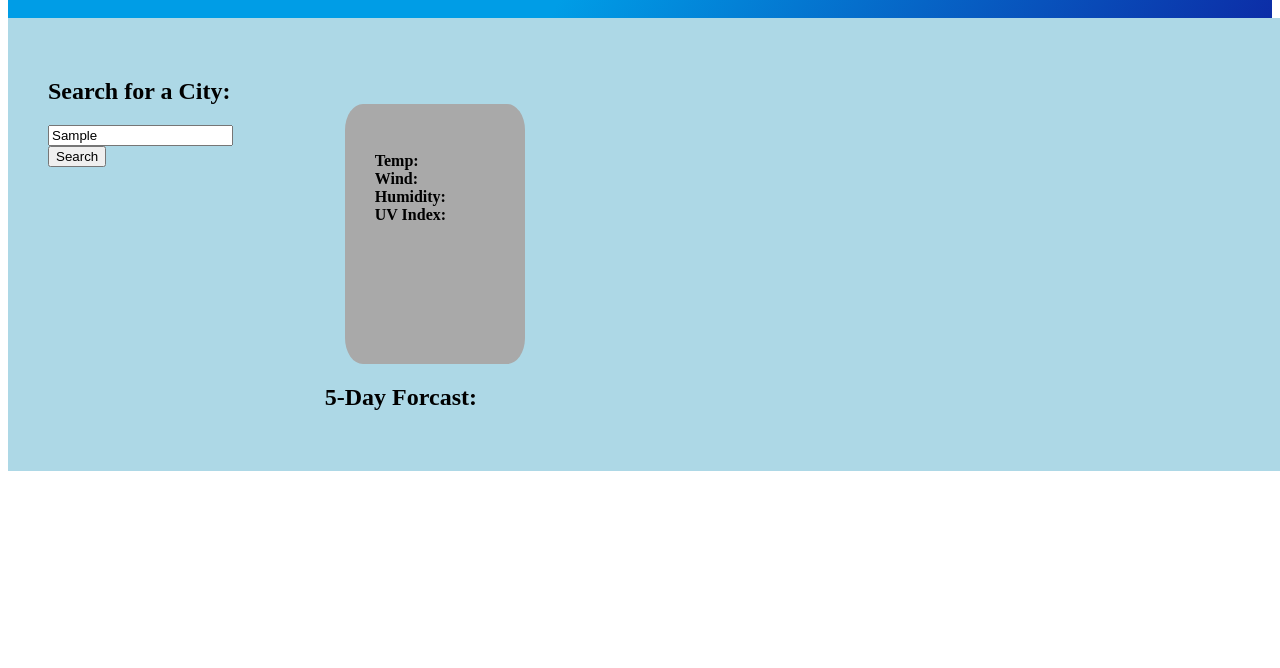
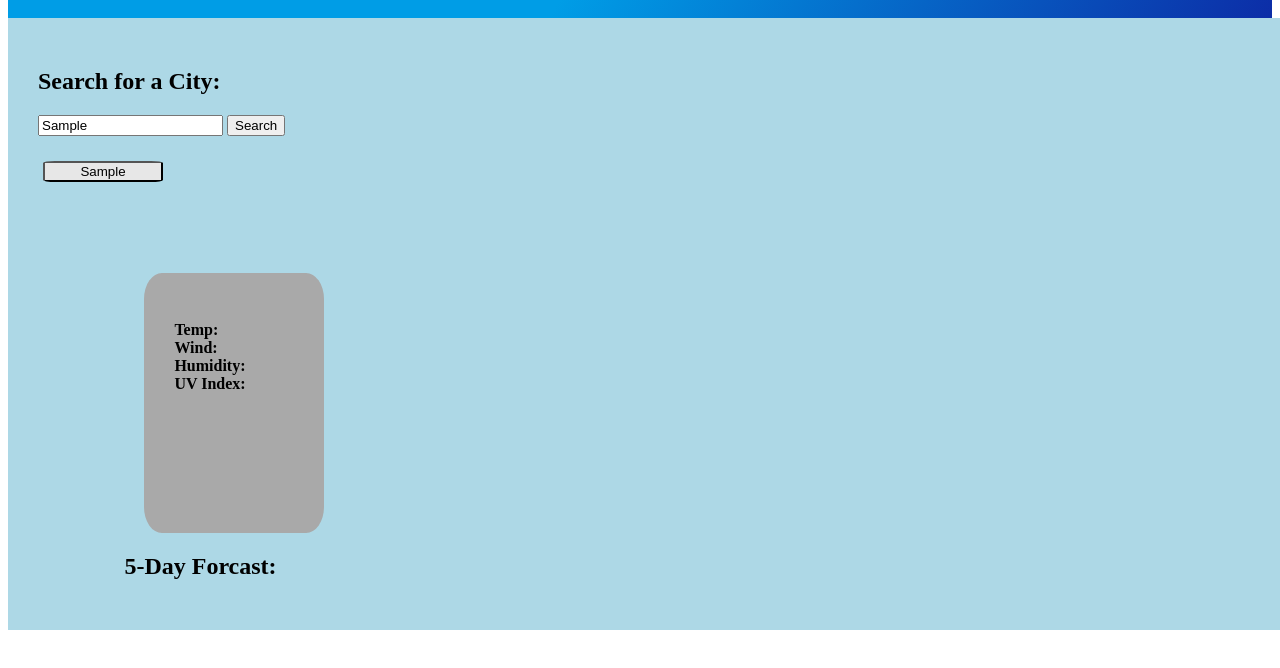
Before and after one commit to JayPushCode/WeatherApp, a plain HTML site: page index.html in a window 1280 px wide. Both pictures are taken after typing "Sample" into the empty fields and a click on the button "Search". Shown: the part 70-738 px from the top of the page. Drawn offline with nearby package versions, Linux system fonts and the light colour scheme; no server answers.

Commit message:
Added History Buttons

```diff
--- a/assets/css/style.css
+++ b/assets/css/style.css
@@ -14,26 +14,25 @@
     display: flex;
     flex-wrap: wrap;
     width: 100%;
-    padding: 20px;
+    padding: 10px;
     background: lightblue
 
 }
 
 #left-contents {
-width: 20%;
+width: 10%;
 height: max-content;
 padding: 20px;
 float: left;
-flex: 1 1 0;
+flex: 1 1 0
 }
 
 #right-contents {
 margin-left: auto;
-width: 80%;
+width: 90%;
 height: max-content;
 padding: 20px;
 float: right;
-flex: 4 1 0;
 }
 
 #current-city {
@@ -77,3 +76,21 @@ flex: 4 1 0;
     font-weight: bold;
     font-size: xx-large;
 }
+
+#past-search-history {
+margin-top: 20px;
+display: flex;
+flex-direction: column;
+}
+
+.historyBtn {
+    flex: 1 1 0
+    border: 5px;
+    text-align: center;
+    vertical-align: auto;
+    margin: 5px;
+    width: 120px;
+    background-color: #e7e7e7;
+    color: black;
+    border-radius: 10%;
+}
--- a/assets/javascript/script.js
+++ b/assets/javascript/script.js
@@ -31,8 +31,26 @@ let currentCityUV = document.getElementById("current-uv")
 
 let currentCityDiv = document.getElementById("current-city")
 
+let history = [];
+let historyContainer = document.getElementById('past-search-history')
+
 // Funciton to generate JSON for Current City Values from Search Box
 submitBtn.onclick = function() {
+     // Saving Buttons of past Searches
+
+    document.getElementById('past-search-history').innerHTML = " "
+
+    history.unshift(currentCity.value);
+
+    for (let i=0; i<history.length; i++) {
+        let card = document.createElement('button');
+        card.classList.add("historyBtn")
+        card.textContent = history[i];
+        historyContainer.appendChild(card)
+    }
+
+    console.log(history)
+
     fetch("https://api.openweathermap.org/data/2.5/weather?q=" + currentCity.value + "&appid=023907d7951fd687a134c03414302124")
     .then(response => response.json())
     .then(data =>  {
@@ -102,5 +120,39 @@ submitBtn.onclick = function() {
             })
     })}
 
+// Saving past searches
+
+let historyBtn = document.getElementsByClassName('historyBtn')
+
+historyBtn.onclick = function () {
+    console.log("test worked!")
+}
+
+
+
+// function addCityHistory () {
+
+// }
+
+// function storageCheck() {
+
+//   var storageCities = JSON.parse(localStorage.getItem("searchHistory"));
+//   if (storageCities !== null) {
+//     cityHistory = storageCities;
+//   }
+//   renderButtons();
+// }
+
+// var newButton;
+// function renderButtons() {
+//   for (let i = 0; i < cityHistory.length; i++) {
+//     var cityName = cityHistory[i];
+
+//     newButton.attr("data-name", cityName);
+//     newButton.text(cityName);
+
+//     $("#past-search-buttons").append(newButton);
+//   }
+// }
 
     ;
```
